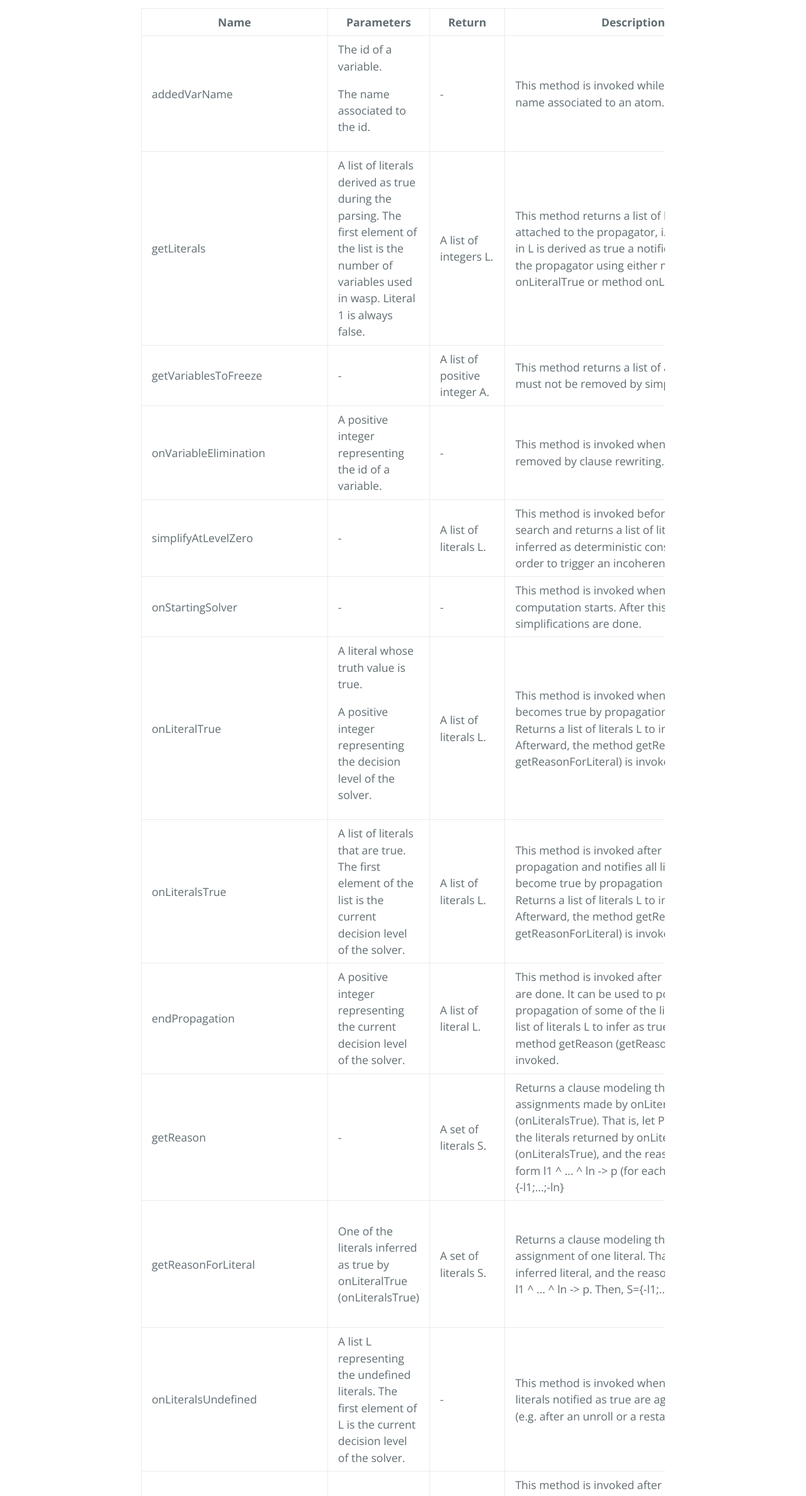
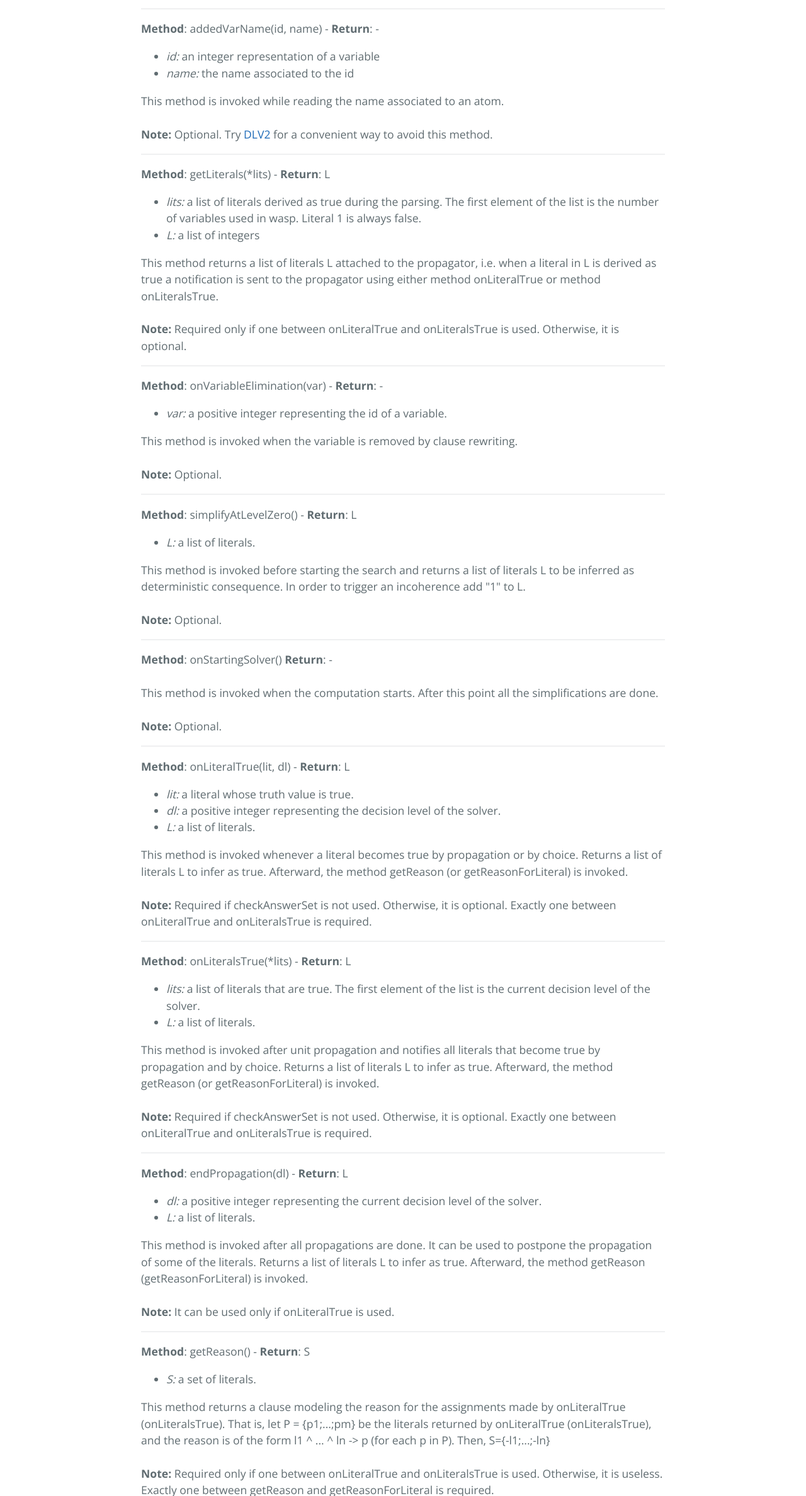
Before and after one commit to alviano/wasp, a plain HTML site: page plugins-documentation.html in a window 1280 px wide. Shown: the part 424-2800 px from the top of the page at 63% size. Drawn offline with nearby package versions, Linux system fonts and the light colour scheme.

Commit message:
Fixed website.

```diff
--- a/plugins-documentation.html
+++ b/plugins-documentation.html
@@ -24,153 +24,192 @@
         <section class="main-content">
             <h1><a id="wasp" class="anchor" href="#wasp" aria-hidden="true"><span class="octicon octicon-link"></span></a>Documentation</h1>
 
-                <table>
-                    <tr><th>Name</th><th>Parameters</th><th>Return</th><th>Description</th><th>Note</th></tr>
-                    <tr>
-                        <td>addedVarName</td>
-                        <td><p>The id of a variable.</p><p>The name associated to the id.</p></td>
-                        <td>-</td>
-                        <td>This method is invoked while reading the name associated to an atom.</td>
-                        <td>Optional. It can be avoided if DLV2 is used. See <a href="https://www.mat.unical.it/DLV2">https://www.mat.unical.it/DLV2</a> for more information.</td>
-                    </tr>
-                    <tr>
-                        <td>getLiterals</td>
-                        <td>A list of literals derived as true during the parsing. The first element of the list is the number of variables used in wasp. Literal 1 is always false.</td>
-                        <td>A list of integers L.</td>
-                        <td>This method returns a list of literals L attached to the propagator, i.e. when a literal in L is derived as true a notification is sent to the propagator using either method onLiteralTrue or method onLiteralsTrue.</td>
-                        <td>Required only if one between onLiteralTrue and onLiteralsTrue is used. Otherwise, it is optional.</td>
-                    </tr>
-                    <tr>
-                        <td>getVariablesToFreeze</td>
-                        <td>-</td>
-                        <td>A list of positive integer A.</td>
-                        <td>This method returns a list of atom ids A that must not be removed by simplifications.</td>
-                        <td>Optional.</td>
-                    </tr>
-                    <tr>
-                        <td>onVariableElimination</td>
-                        <td>A positive integer representing the id of a variable.</td>
-                        <td>-</td>
-                        <td>This method is invoked when the variable is removed by clause rewriting.</td>
-                        <td>Optional.</td>
-                    </tr>
-                    <tr>
-                        <td>simplifyAtLevelZero</td>
-                        <td>-</td>
-                        <td>A list of literals L.</td>
-                        <td>This method is invoked before starting the search and returns a list of literals L to be inferred as deterministic consequence. In order to trigger an incoherence add "1" to L.</td>
-                        <td>Optional.</td>
-                    </tr>
-                    <tr>
-                        <td>onStartingSolver</td>
-                        <td>-</td>
-                        <td>-</td>
-                        <td>This method is invoked when the computation starts. After this point all the simplifications are done.</td>
-                        <td>Optional</td>
-                    </tr>
-                    <tr>
-                        <td>onLiteralTrue</td>
-                        <td><p>A literal whose truth value is true.</p><p>A positive integer representing the decision level of the solver.</p></td>
-                        <td>A list of literals L.</td>
-                        <td>This method is invoked whenever a literal becomes true by propagation or by choice. Returns a list of literals L to infer as true. Afterward, the method getReason (or getReasonForLiteral) is invoked.</td>
-                        <td>Required if checkAnswerSet is not used. Otherwise, it is optional. Exactly one between onLiteralTrue and onLiteralsTrue is required.</td>
-                    </tr>
-                    <tr>
-                        <td>onLiteralsTrue</td>
-                        <td>A list of literals that are true. The first element of the list is the current decision level of the solver.</td>
-                        <td>A list of literals L.</td>
-                        <td>This method is invoked after unit propagation and notifies all literals that become true by propagation and by choice. Returns a list of literals L to infer as true. Afterward, the method getReason (or getReasonForLiteral) is invoked.</td>
-                        <td>Required if checkAnswerSet is not used. Otherwise, it is optional. Exactly one between onLiteralTrue and onLiteralsTrue is required.</td>
-                    </tr>
-                    <tr>
-                        <td>endPropagation</td>
-                        <td>A positive integer representing the current decision level of the solver.</td>
-                        <td>A list of literal L.</td>
-                        <td>This method is invoked after all propagations are done. It can be used to postpone the propagation of some of the literals. Returns a list of literals L to infer as true. Afterward, the method getReason (getReasonForLiteral) is invoked.</td>
-                        <td>It can be used only if onLiteralTrue is used.</td>
-                    </tr>
-                    <tr>
-                        <td>getReason</td>
-                        <td>-</td>
-                        <td>A set of literals S.</td>
-                        <td>Returns a clause modeling the reason for the assignments made by onLiteralTrue (onLiteralsTrue). That is, let P = {p1;...;pm} be the literals returned by onLiteralTrue (onLiteralsTrue), and the reason is of the form l1 ^ ... ^ ln -> p (for each p in P). Then, S={-l1;...;-ln}</td>
-                        <td>Required only if one between onLiteralTrue and onLiteralsTrue is used. Otherwise, it is useless. Exactly one between getReason and getReasonForLiteral is required.</td>
-                    </tr>
-                    <tr>
-                        <td>getReasonForLiteral</td>
-                        <td>One of the literals inferred as true by onLiteralTrue (onLiteralsTrue)</td>
-                        <td>A set of literals S.</td>
-                        <td>Returns a clause modeling the reason for the assignment of one literal. That is, let p be the inferred literal, and the reason is of the form l1 ^ ... ^ ln -> p. Then, S={-l1;...;-ln}</td>
-                        <td>Required only if one between onLiteralTrue and onLiteralsTrue is used. Otherwise, it is useless. Exactly one between getReason and getReasonForLiteral is required.</td>
-                    </tr>
-                    <tr>
-                        <td>onLiteralsUndefined</td>
-                        <td>A list L representing the undefined literals. The first element of L is the current decision level of the solver.</td>
-                        <td>-</td>
-                        <td>This method is invoked when some of the literals notified as true are again undefined (e.g. after an unroll or a restart).</td>
-                        <td>Required only if one between onLiteralTrue and onLiteralsTrue is used. Otherwise, it is optional.</td>
-                    </tr>
-                    <tr>
-                        <td>checkAnswerSet</td>
-                        <td>A list of literals L representing the answer set.</td>
-                        <td>An integer.</td>
-                        <td>This method is invoked after an answer set is found. The role of the method is to check whether the answer set is consistent with the propagator. Returns 0 if the answer set is inconsistent, !=0 otherwise.</td>
-                        <td>Required only if onLiteralTrue and onLiteralsTrue are not used. Otherwise, it is optional.</td>
-                    </tr>
-                    <tr>
-                        <td>checkPartialInterpretation</td>
-                        <td>A list of literals L representing the partial interpretation.</td>
-                        <td>An integer.</td>
-                        <td>This method is invoked after each propagation. The role of the method is to check whether the interpretation is consistent with the propagator. Returns 0 if the interpretation is inconsistent, !=0 otherwise.</td>
-                        <td>Optional.</td>
-                    </tr>
-                    <tr>
-                        <td>getReasonsForCheckFailure</td>
-                        <td>-</td>
-                        <td>A list of clauses.</td>
-                        <td>This method is invoked after a failure of checkAnswerSet or checkPartialInterpretation. It returns a list of clauses modeling the reasons for the failure. Each clause is a set of literals S={l1;...;ln} interpreted as l1 v ... v ln.
+            <hr/>
+            <p><b>Method</b>: addedVarName(id, name) - <b>Return</b>: -
+            <ul>
+                <li><i>id:</i> an integer representation of a variable</li>
+                <li><i>name:</i> the name associated to the id</li>
+            </ul>
+            This method is invoked while reading the name associated to an atom. <br/> <br/>
+
+            <b>Note:</b> Optional. Try <a href="https://www.mat.unical.it/DLV2">DLV2</a> for a convenient way to avoid this method.
+            </p>
+            <hr/>
+
+            <p><b>Method</b>: getLiterals(*lits) - <b>Return</b>: L
+            <ul>
+                <li><i>lits:</i> a list of literals derived as true during the parsing. The first element of the list is the number of variables used in wasp. Literal 1 is always false.</li>
+                <li><i>L: </i> a list of integers</li>
+            </ul>
+            This method returns a list of literals L attached to the propagator, i.e. when a literal in L is derived as true a notification is sent to the propagator using either method onLiteralTrue or method onLiteralsTrue.<br/> <br/>
+
+            <b>Note:</b> Required only if one between onLiteralTrue and onLiteralsTrue is used. Otherwise, it is optional.
+            </p>
+            <hr/>
+
+            <p><b>Method</b>: onVariableElimination(var)  - <b>Return</b>: -
+            <ul>
+                <li><i>var:</i> a positive integer representing the id of a variable.</li>
+            </ul>
+            This method is invoked when the variable is removed by clause rewriting. <br/> <br/>
+            <b>Note: </b>  Optional.
+            </p>
+            <hr/>
+
+            <p><b>Method</b>: simplifyAtLevelZero() - <b>Return</b>: L
+            <ul>
+                <li><i>L:</i> a list of literals.</li>
+            </ul>
+            This method is invoked before starting the search and returns a list of literals L to be inferred as deterministic consequence. In order to trigger an incoherence add "1" to L. <br/> <br/>
+            <b>Note:</b>  Optional.
+            </p>
+            <hr/>
+
+            <p><b>Method</b>: onStartingSolver() <b>Return</b>: - <br/><br/>
+            This method is invoked when the computation starts. After this point all the simplifications are done.<br/> <br/>
+
+            <b>Note:</b> Optional.
+            </p>
+            <hr/>
+
+            <p><b>Method</b>: onLiteralTrue(lit, dl) - <b>Return</b>: L
+            <ul>
+                <li><i>lit:</i> a literal whose truth value is true.</li>
+                <li><i>dl:</i> a positive integer representing the decision level of the solver.</li>
+                <li><i>L:</i> a list of literals.</li>
+            </ul>
+            This method is invoked whenever a literal becomes true by propagation or by choice. Returns a list of literals L to infer as true. Afterward, the method getReason (or getReasonForLiteral) is invoked. <br/> <br/>
+
+            <b>Note:</b> Required if checkAnswerSet is not used. Otherwise, it is optional. Exactly one between onLiteralTrue and onLiteralsTrue is required.
+            </p>
+            <hr/>
+
+            <p><b>Method</b>: onLiteralsTrue(*lits)  - <b>Return</b>: L
+            <ul>
+                <li><i>lits:</i> a list of literals that are true. The first element of the list is the current decision level of the solver.</li>
+                <li><i>L:</i> a list of literals.</li>
+            </ul>
+            This method is invoked after unit propagation and notifies all literals that become true by propagation and by choice. Returns a list of literals L to infer as true. Afterward, the method getReason (or getReasonForLiteral) is invoked.<br/> <br/>
+
+            <b>Note:</b> Required if checkAnswerSet is not used. Otherwise, it is optional. Exactly one between onLiteralTrue and onLiteralsTrue is required.
+            </p>
+            <hr/>
+
+            <p><b>Method</b>: endPropagation(dl) - <b>Return</b>: L
+            <ul>
+                <li><i>dl:</i> a positive integer representing the current decision level of the solver.</li>
+                <li><i>L:</i> a list of literals.</li>
+            </ul>
+            This method is invoked after all propagations are done. It can be used to postpone the propagation of some of the literals. Returns a list of literals L to infer as true. Afterward, the method getReason (getReasonForLiteral) is invoked. <br/> <br/>
+
+            <b>Note:</b> It can be used only if onLiteralTrue is used.
+            </p>
+            <hr/>
+
+            <p><b>Method</b>: getReason() - <b>Return</b>: S
+            <ul>
+                <li><i>S:</i> a set of literals.</li>
+            </ul>
+            This method returns a clause modeling the reason for the assignments made by onLiteralTrue (onLiteralsTrue). That is, let P = {p1;...;pm} be the literals returned by onLiteralTrue (onLiteralsTrue), and the reason is of the form l1 ^ ... ^ ln -> p (for each p in P). Then, S={-l1;...;-ln}<br/> <br/>
+
+            <b>Note:</b> Required only if one between onLiteralTrue and onLiteralsTrue is used. Otherwise, it is useless. Exactly one between getReason and getReasonForLiteral is required.
+            </p>
+            <hr/>
+
+            <p><b>Method</b>: getReasonForLiteral(lit)  - <b>Return</b>: S
+            <ul>
+                <li><i>lit:</i> one of the literals inferred as true by onLiteralTrue (onLiteralsTrue)</li>
+                <li><i>S: </i> a set of literals.</li>
+            </ul>
+            This method returns a clause modeling the reason for the assignment of one literal. That is, if the reason is of the form l1 ^ ... ^ ln -> lit. Then, S={-l1;...;-ln}<br/> <br/>
+
+            <b>Note:</b> Required only if one between onLiteralTrue and onLiteralsTrue is used. Otherwise, it is useless. Exactly one between getReason and getReasonForLiteral is required.
+            </p>
+            <hr/>
+
+            <p><b>Method</b>: onLiteralsUndefined(*lits)  - <b>Return</b>: -
+            <ul>
+                <li><i>lits:</i> a list representing the undefined literals. The first element of lits is the current decision level of the solver.</li>
+            </ul>
+            This method is invoked when some of the literals notified as true are again undefined (e.g. after an unroll or a restart). <br/> <br/>
+
+            <b>Note:</b> Required only if one between onLiteralTrue and onLiteralsTrue is used. Otherwise, it is optional.
+            </p>
+            <hr/>
+
+            <p><b>Method</b>: checkAnswerSet(*lits) - <b>Return</b>: i
+            <ul>
+                <li><i>lits:</i> a list of literals representing the answer set.</li>
+                <li><i>i: </i> an integer</li>
+            </ul>
+            This method is invoked after an answer set is found. The role of the method is to check whether the answer set is consistent with the propagator. Returns 0 if the answer set is inconsistent, !=0 otherwise.<br/> <br/>
+
+            <b>Note:</b> Required only if onLiteralTrue and onLiteralsTrue are not used. Otherwise, it is optional.
+            </p>
+            <hr/>
+
+            <p><b>Method</b>: checkPartialInterpretation(*lits) - <b>Return</b>: i
+            <ul>
+                <li><i>lits:</i> a list of literals representing the partial interpretation.</li>
+                <li><i>i: </i> an integer</li>
+            </ul>
+            This method is invoked after each propagation. The role of the method is to check whether the interpretation is consistent with the propagator. Returns 0 if the interpretation is inconsistent, !=0 otherwise. <br/> <br/>
+
+            <b>Note:</b> Optional.
+            </p>
+            <hr/>
+
+            <p><b>Method</b>: getReasonsForCheckFailure()  - <b>Return</b>: L
+            <ul>
+                <li><i>L:</i> a list of clauses.</li>
+            </ul>
+            This method is invoked after a failure of checkAnswerSet or checkPartialInterpretation. It returns a list of clauses modeling the reasons for the failure. Each clause is a set of literals S={l1;...;ln} interpreted as l1 v ... v ln.
 The clauses must be separated by 0. Note that the first and the last element of the list are expected to be equal to 0.
-If you import the library wasp.py you can simply use wasp.createReasonsForCheckFailure(clauses). See running examples for more details.</td>
-                        <td>Required only if checkAnswerSet or checkPartialInterpretation are used.</td>
-                    </tr>
-                    <tr>
-                        <td>onAnswerSet</td>
-                        <td>A list of literals representing the answer set.</td>
-                        <td>-</td>
-                        <td>This method is invoked when a new answer set is found. In this case, no check is needed. This method can be used for statistics.</td>
-                        <td>Optional.</td>
-                    </tr>
-                    <tr>
-                        <td>onNewLowerBound</td>
-                        <td>A positive integer representing the lower bound.</td>
-                        <td>-</td>
-                        <td>This method is invoked only on optimization problems whenever a new lower bound of the optimum solution is found.</td>
-                        <td>Optional.</td>
-                    </tr>
-                    <tr>
-                        <td>onNewUpperBound</td>
-                        <td>A positive integer representing the upper bound.</td>
-                        <td>-</td>
-                        <td>This method is invoked only on optimization problems whenever a new upper bound of the optimum solution is found.</td>
-                        <td>Optional.</td>
-                    </tr>
-                    <tr>
-                        <td>addWeakConstraints</td>
-                        <td>-</td>
-                        <td>A list of soft clauses.</td>
-                        <td>This method is used to lazily add weak constraints (you have to enable the option --lazy-weakconstraints). The method is invoked after an answer set is found (checkAnswerSet must be enabled) and it returns a list of soft clauses modeling the weak constraints to add. Each soft clause is a set of literals S={l1;...;ln} interpreted as l1 v ... v ln.
+If you import the library wasp.py you can simply use wasp.createReasonsForCheckFailure(clauses). See running examples for more details.<br/><br/>
+
+            <b>Note:</b> Required only if checkAnswerSet or checkPartialInterpretation are used.
+            </p>
+            <hr/>
+
+            <p><b>Method</b>: onNewLowerBound(lb) - <b>Return</b>: -
+            <ul>
+                <li><i>lb:</i> a positive integer representing the lower bound.</li>
+            </ul>
+            This method is invoked only on optimization problems whenever a new lower bound of the optimum solution is found.<br/> <br/>
+
+            <b>Note:</b> Optional.
+            </p>
+            <hr/>
+
+            <p><b>Method</b>: onNewUpperBound(ub) - <b>Return</b>: -
+            <ul>
+                <li><i>ub:</i> a positive integer representing the upper bound.</li>
+            </ul>
+            This method is invoked only on optimization problems whenever a new upper bound of the optimum solution is found.<br/> <br/>
+
+            <b>Note:</b> Optional.
+            </p>
+            <hr/>
+
+            <p><b>Method</b>: addWeakConstraints()  - <b>Return</b>: L
+            <ul>
+                <li><i>L:</i> a list of soft clauses.</li>
+            </ul>
+            This method is used to lazily add weak constraints (you have to enable the option --lazy-weakconstraints). The method is invoked after an answer set is found (checkAnswerSet must be enabled) and it returns a list of soft clauses modeling the weak constraints to add. Each soft clause is a set of literals S={l1;...;ln} interpreted as l1 v ... v ln.
 The soft clauses must be separated by 0. Note that the first and the last element of the list are expected to be equal to 0.
-If you import the library wasp.py you can simply use wasp.createWeakConstraints(softClauses). See running examples for more details.</td>
-                        <td>Optional.</td>
-                    </tr>
-                    <tr>
-                        <td>addWeightsForWeakConstraints</td>
-                        <td>-</td>
-                        <td>A list of weights associated to each soft clause.</td>
-                        <td>This method is invoked after addWeakConstraints and returns a list of positive weights associated to each soft clause. Note that the i-th soft clause is associated with the i-th weight</td>
-                        <td>Required if addWeakConstraints is used. Otherwise, it is optional.</td>
-                    </tr>
-                </table>
+If you import the library wasp.py you can simply use wasp.createWeakConstraints(softClauses). See running examples for more details.<br/> <br/>
+            <b>Note:</b> Optional.
+
+            <p><b>Method</b>: addWeightsForWeakConstraints()  - <b>Return</b>: L
+            <ul>
+                <li><i>L:</i> a list of weights associated to each soft clause.</li>
+            </ul>
+            This method is invoked after addWeakConstraints and returns a list of positive weights associated to each soft clause. Note that the i-th soft clause is associated with the i-th weight.<br/> <br/>
+
+            <b>Note:</b> Required if addWeakConstraints is used. Otherwise, it is optional.
+            </p>
+            <hr/>
+
 
             <h1><a id="wasp" class="anchor" href="#wasp" aria-hidden="true"><span class="octicon octicon-link"></span></a>Running examples</h1>
 
@@ -179,7 +218,7 @@ If you import the library wasp.py you can simply use wasp.createWeakConstraints(
 <code>{a;b;c;d}.</code>
             </pre>
 
-            <p>We want to keep answer sets where exactly two atoms among a, b, c, and d must be true. In the following we present two different python implementations of the propagator.</p>
+            <p>We want to keep answer sets where exactly two atoms among a, b, c, and d must be true. In the following we present two different python implementations.</p>
 
 
 <p>Solution 1</p>
```
